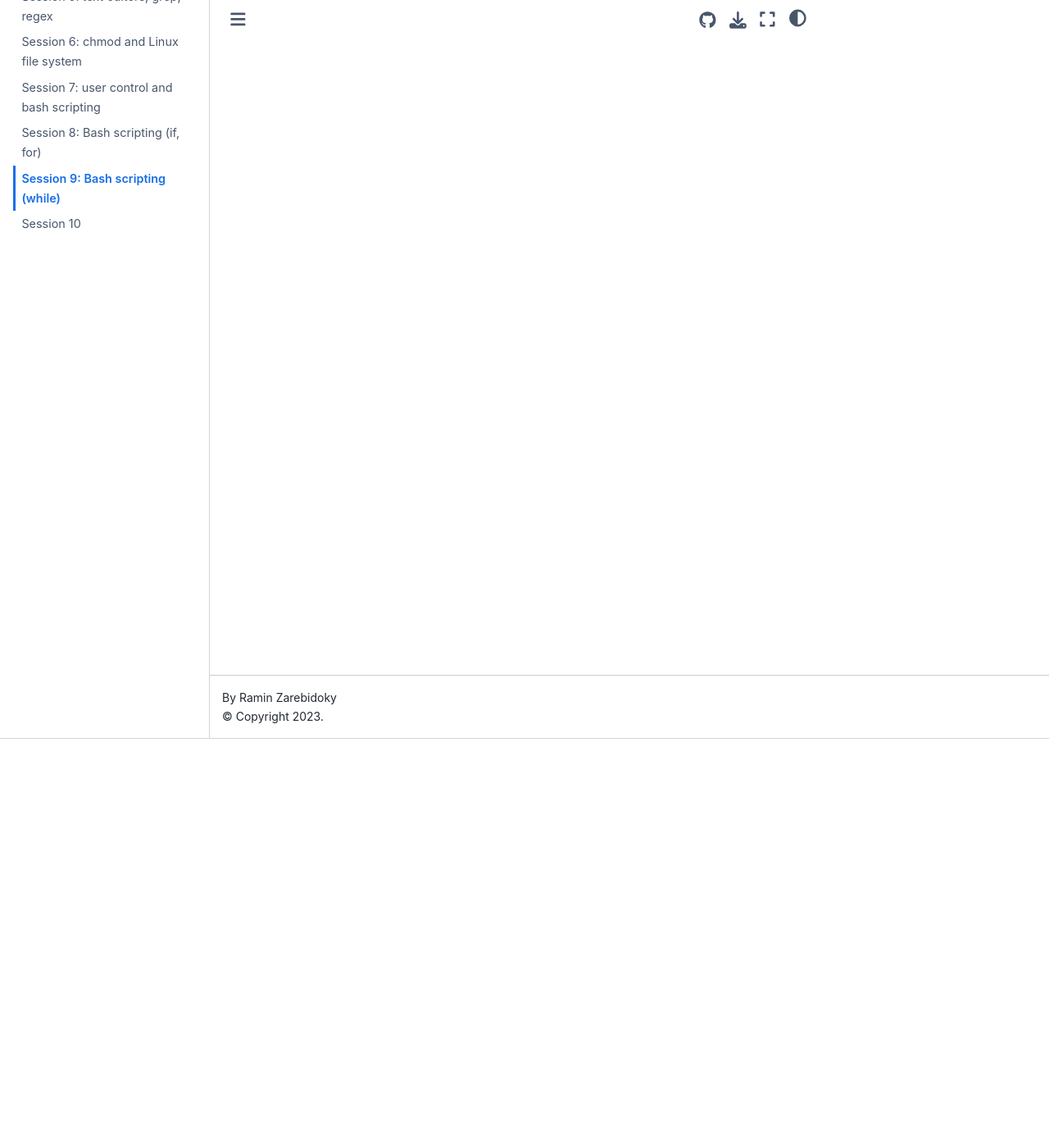
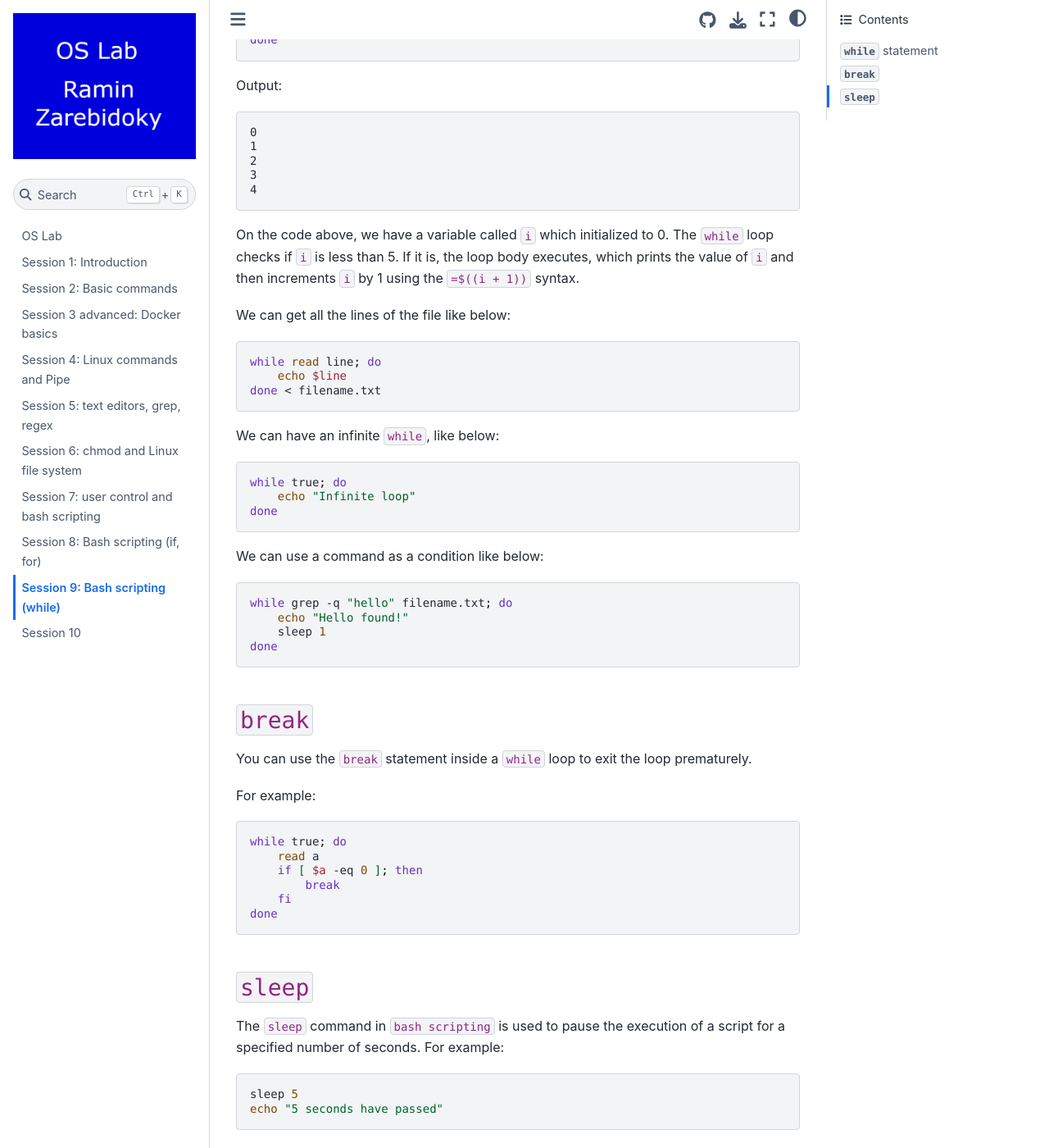
Before and after one commit to LiterallyTheOne/os_lab, a Jupyter Book: the page built from docs/session_9.md, in a window 1280 px wide and 1400 px high, scrolled down 499 px. Shown: the whole window at 82% size. Built offline with Jupyter Book 1.0.4 settings and Sphinx 7.4.7 and the Sphinx Book theme 1.1.4, drawn with Linux system fonts in a browser that asks for light colours; some of the changed text lies outside the part shown.

Commit message:
Add while statement

````diff
--- a/docs/session_9.md
+++ b/docs/session_9.md
@@ -1 +1,86 @@
 # Session 9: Bash scripting (while)
+
+## `while` statement
+
+The main syntax of `while` in `bash scripting` is:
+
+```shell
+while condition; do
+    # Your code here
+done
+```
+
+We can use all the conditions that we could use for the `if` in the `while` as well.
+
+For example:
+
+```shell
+i=0
+while [ $i -lt 5 ]; do
+    echo $i
+    i=$((i + 1))
+done
+```
+
+Output:
+```text
+0
+1
+2
+3
+4
+```
+
+On the code above, we have a variable called `i` which initialized to 0.
+The `while` loop checks if `i` is less than 5.
+If it is, the loop body executes, which prints the value of `i` and then increments `i` by 1 using the `=$((i + 1))` syntax.
+
+We can get all the lines of the file like below:
+
+```shell
+while read line; do
+    echo $line
+done < filename.txt
+```
+
+We can have an infinite `while`, like below:
+
+```shell
+while true; do
+    echo "Infinite loop"
+done
+```
+
+We can use a command as a condition like below:
+
+```shell
+while grep -q "hello" filename.txt; do
+    echo "Hello found!"
+    sleep 1
+done
+```
+
+## `break`
+
+You can use the `break` statement inside a `while` loop to exit the loop prematurely.
+
+For example:
+```shell
+while true; do
+    read a
+    if [ $a -eq 0 ]; then
+        break
+    fi
+done
+```
+
+
+## `sleep`
+
+The `sleep` command in `bash scripting` is used to pause the execution of a script for a specified number of seconds.
+For example:
+
+```shell
+sleep 5
+echo "5 seconds have passed"
+```
````
